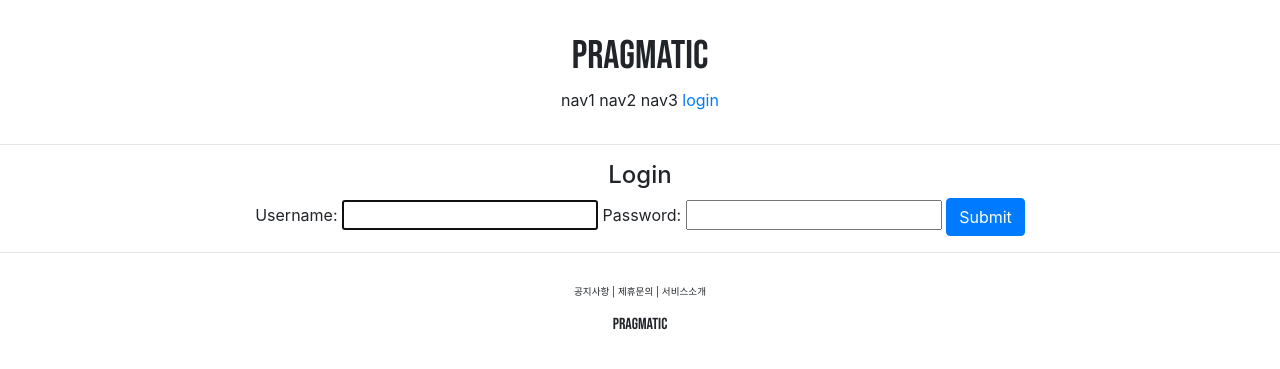
After one commit to ksi2564/pragamtic, a Django app: page /account/login/ in a window 1280 px wide. The commit adds this page. Shown: the top 369 px of the page. Run offline with Django 4.2, Linux system fonts and the light colour scheme.

Commit message:
login, logout 구현

```diff
--- /dev/null
+++ b/accountapp/templates/accountapp/login.html
@@ -0,0 +1,17 @@
+{% extends 'base.html' %}
+
+{% block content %}
+
+    <div style="text-align: center;">
+        <div>
+            <h4>Login</h4>
+        </div>
+        <div>
+            <form action="" method="post">
+                {% csrf_token %}
+                {{ form }}
+                <input type="submit" class="btn btn-primary">
+            </form>
+        </div>
+    </div>
+{% endblock %}
--- a/accountapp/urls.py
+++ b/accountapp/urls.py
@@ -1,9 +1,15 @@
+from django.contrib.auth.views import LoginView, LogoutView
 from django.urls import path, include
 
-from accountapp.views import hello_world
+from accountapp.views import hello_world, AccountCreateView
 
 app_name = "accountapp"
 
 urlpatterns = [
-    path('hello_world/', hello_world, name='hello_world')
+    path('hello_world/', hello_world, name='hello_world'),
+
+    path('login/', LoginView.as_view(template_name='accountapp/login.html'), name='login'),
+    path('logout/', LogoutView.as_view(), name='logout'),
+
+    path('create/', AccountCreateView.as_view(), name='create'),
 ]
--- a/pragamtic/settings.py
+++ b/pragamtic/settings.py
@@ -9,6 +9,7 @@ https://docs.djangoproject.com/en/4.0/topics/settings/
 For the full list of settings and their values, see
 https://docs.djangoproject.com/en/4.0/ref/settings/
 """
+from django.urls import reverse_lazy
 from pathlib import Path
 import environ
 import os
@@ -127,6 +128,9 @@ STATICFILES_DIRS = [
     BASE_DIR / "static",
 ]
 
+LOGIN_REDIRECT_URL = reverse_lazy('accountapp:hello_world')
+LOGOUT_REDIRECT_URL = reverse_lazy('accountapp:login')
+
 # Default primary key field type
 # https://docs.djangoproject.com/en/4.0/ref/settings/#default-auto-field
 
--- a/templates/header.html
+++ b/templates/header.html
@@ -6,6 +6,14 @@
         <span>nav1</span>
         <span>nav2</span>
         <span>nav3</span>
-        <span>nav4</span>
+        {% if not user.is_authenticated %}
+            <a href="{% url 'accountapp:login' %}?next={{ request.path }}">
+                <span>login</span>
+            </a>
+        {% else %}
+            <a href="{% url 'accountapp:logout' %}?next={{ request.path }}">
+                <span>logout</span>
+            </a>
+        {% endif %}
     </div>
 </div>
```
Also changed, not shown: accountapp/templates/accountapp/create.html (added, +12 -0 lines), accountapp/views.py (+12 -3 lines).
